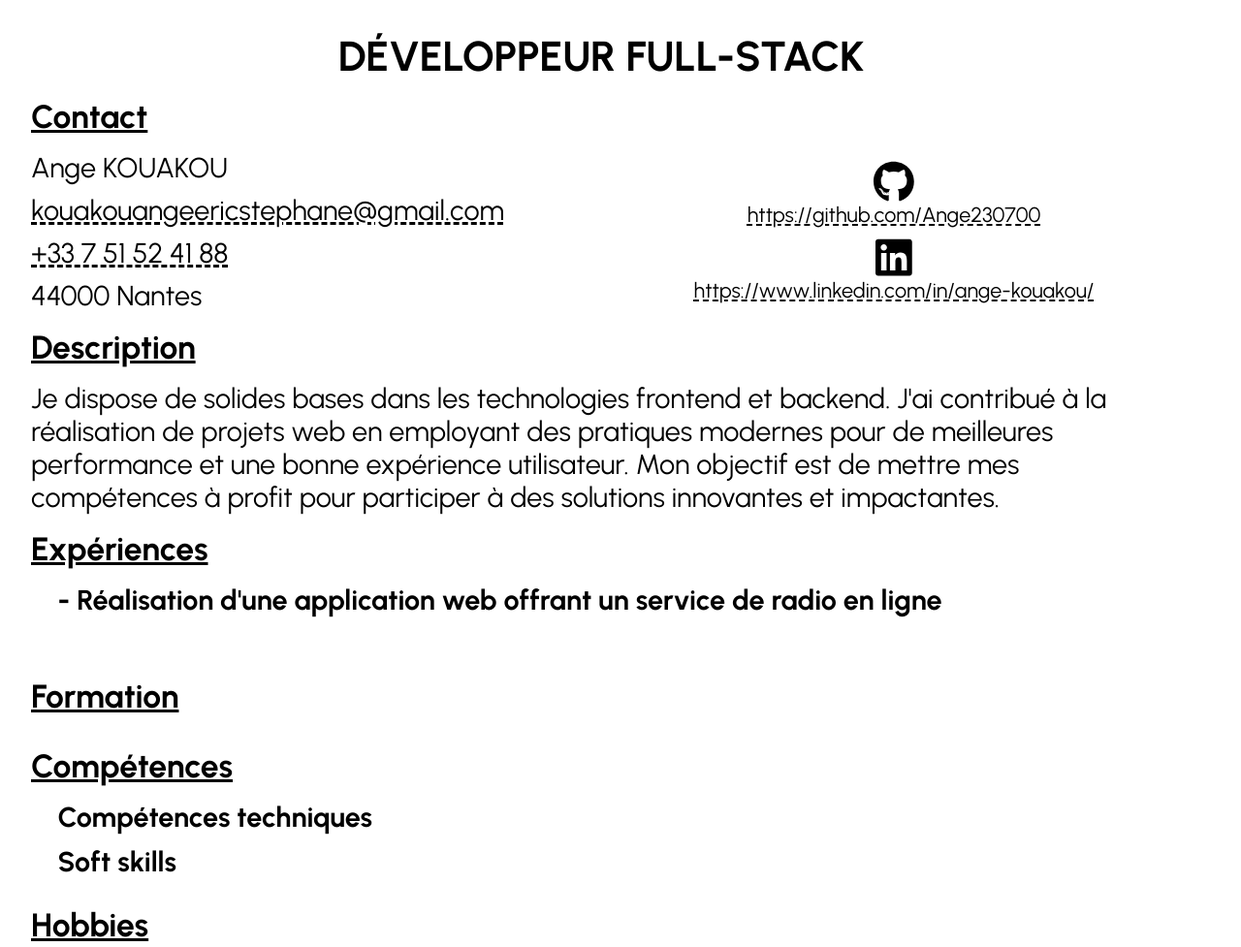
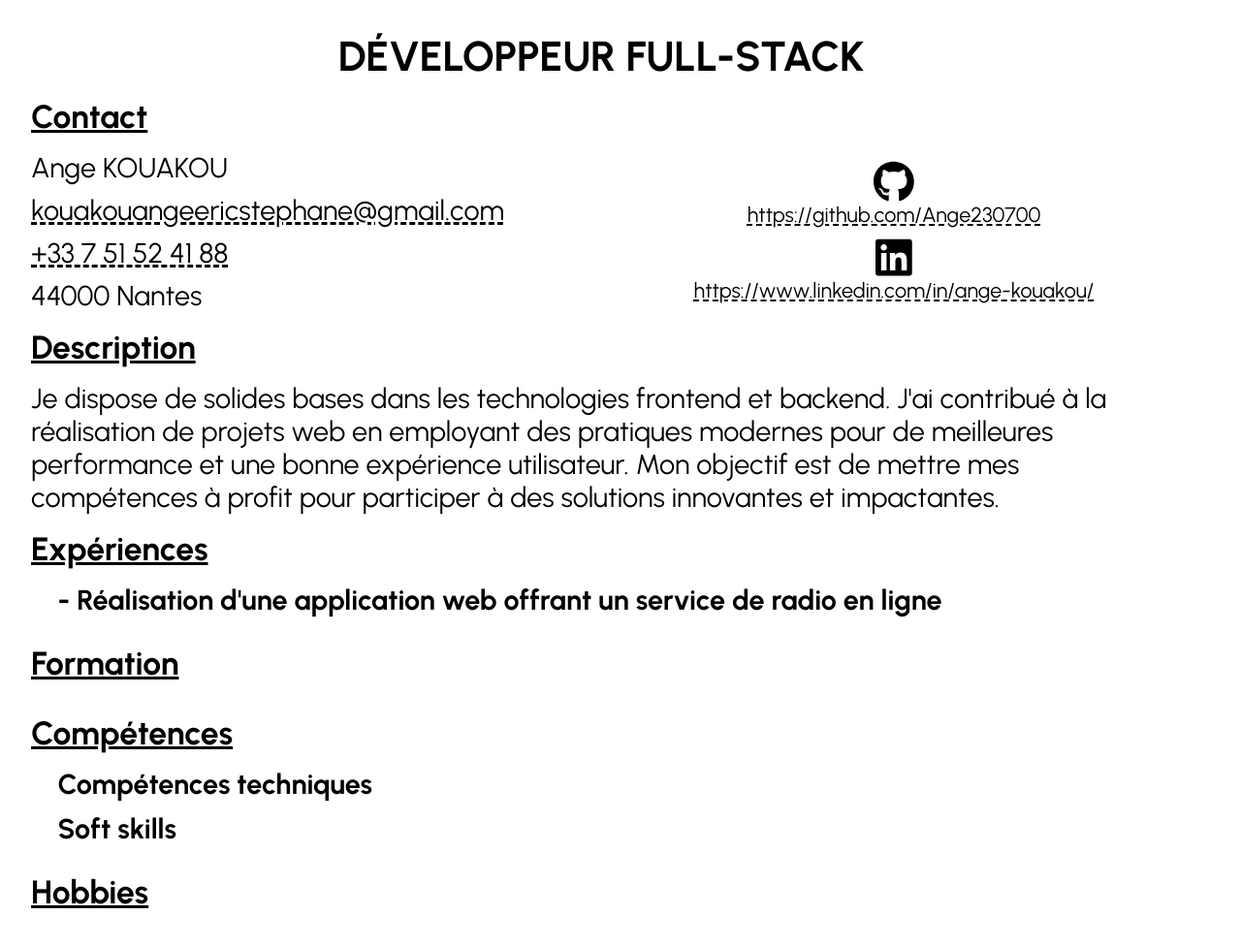
Before and after one commit to Ange230700/resume, a website: page index.html in a window 1280 px wide. Shown: the top 977 px of the page at 97% size. Drawn offline with Linux system fonts and the light colour scheme.

Commit message:
resume loading... part 5

```diff
--- a/index.html
+++ b/index.html
@@ -119,9 +119,9 @@
         <h4>
           &nbsp;&nbsp;&nbsp;&nbsp;- Réalisation d'une application web offrant un service de radio en ligne
         </h4>
-        <ul class="experiences-list">
+        <!-- <ul class="experiences-list">
           <li class="experiences-list-item">&nbsp;&nbsp;&nbsp;&nbsp;</li>
-        </ul>
+        </ul> -->
       </section>
       <section class="formation">
         <h3>Formation</h3>
--- a/resume.css
+++ b/resume.css
@@ -16,18 +16,17 @@
   box-sizing: border-box;
 }
 
-html,
-body {
+html {
   /* ! A4 format */
-  display: flex;
   max-width: 1240px;
-  max-height: 1754px;
+  height: 1754px;
   overflow: hidden;
-  font-size: 1rem;
-  font-family: var(--main-font-family);
 }
 
 body {
+  display: flex;
+  font-size: 1rem;
+  font-family: var(--main-font-family);
   width: 100%;
   height: 100%;
   flex-direction: column;
```
Also changed, not shown: 2 other files.
